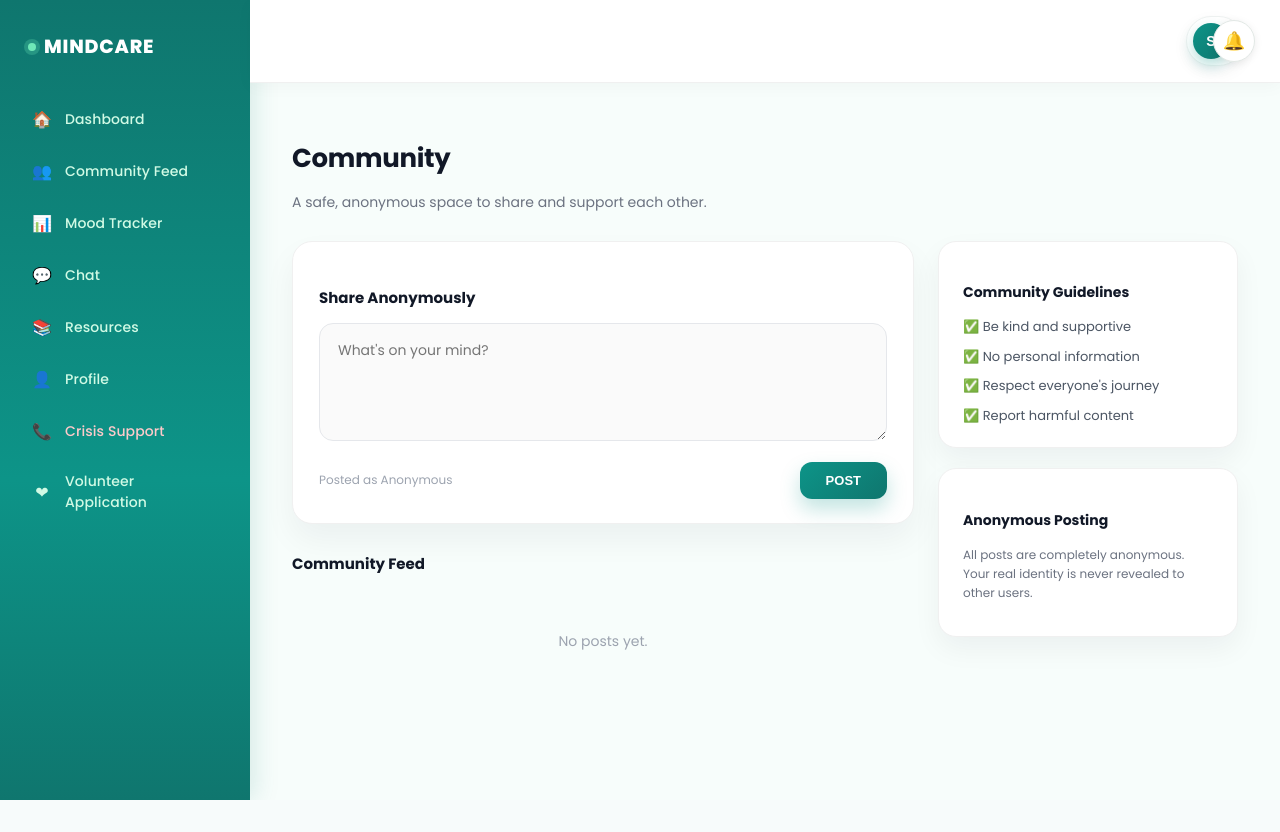
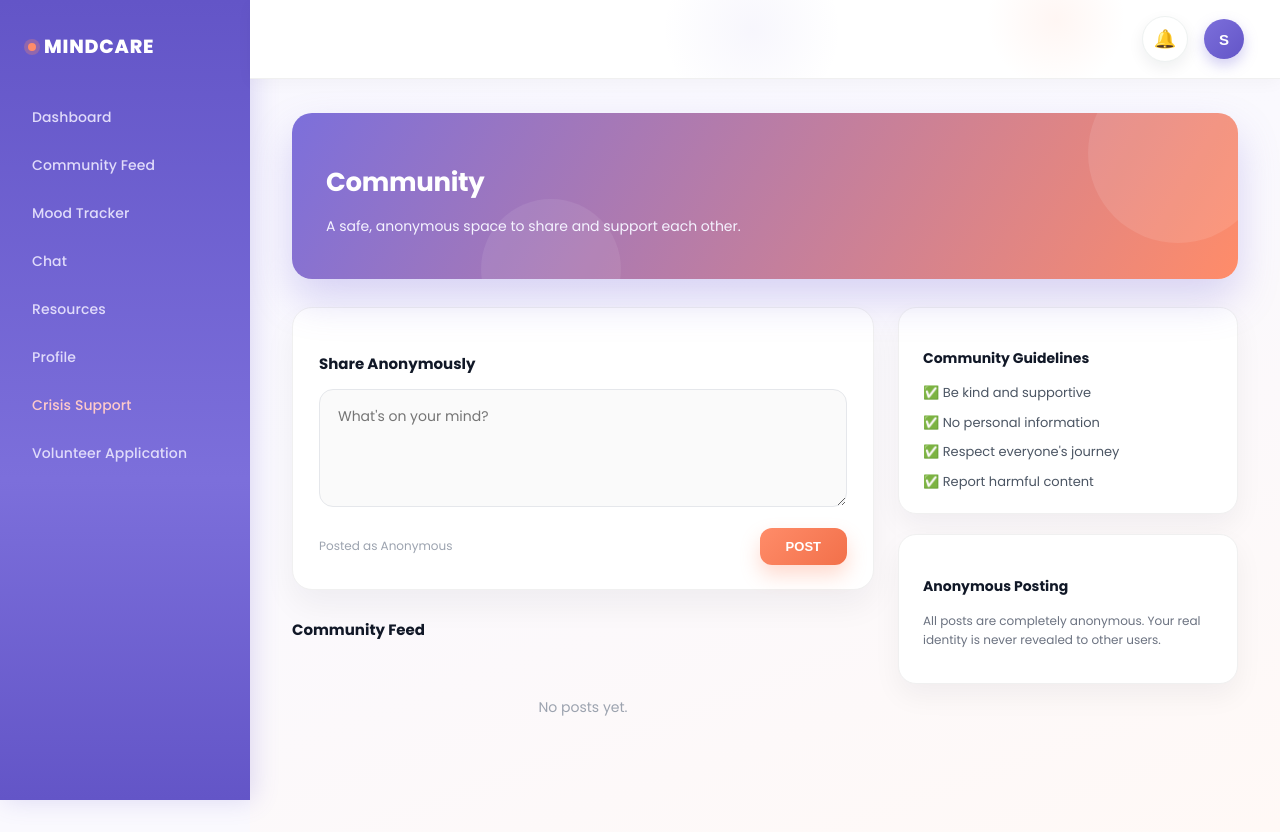
Before and after one commit to Hostich/MindCare, a Flask app: page /community/ in a window 1280 px wide. Before the commit the page ends 800 px from the top, so only its background shows below. Run offline with Flask 3, Linux system fonts and the light colour scheme; the visitor is signed in with stand-in values (Sample User, id 1); data that the repository does not hold is empty; some libraries are stand-ins or nearby versions.

Commit message:
maoni akong mga gipang usab ky nag ilis kog theme ky bati kaayu pulos ra green

```diff
--- a/app/static/css/community.css
+++ b/app/static/css/community.css
@@ -1,28 +1,60 @@
 /* ===== COMMUNITY PAGE ===== */
 .community-page {
-    max-width: 1100px;
     margin: 0;
     padding: 34px 42px 60px;
 }
 
+.community-header-banner {
+    background: linear-gradient(120deg, #7C6FDB, #FF8C69);
+    border-radius: 20px;
+    padding: 28px 34px;
+    margin-bottom: 28px;
+    box-shadow: 0 20px 40px rgba(124, 111, 219, 0.28);
+    position: relative;
+    overflow: hidden;
+}
+
+    .community-header-banner::after {
+        content: "";
+        position: absolute;
+        top: -50px;
+        right: -30px;
+        width: 180px;
+        height: 180px;
+        border-radius: 50%;
+        background-color: rgba(255, 255, 255, 0.1);
+    }
+
+    .community-header-banner::before {
+        content: "";
+        position: absolute;
+        bottom: -60px;
+        left: 20%;
+        width: 140px;
+        height: 140px;
+        border-radius: 50%;
+        background-color: rgba(255, 255, 255, 0.08);
+    }
+
 .community-header h2 {
     font-size: 26px;
     font-weight: 700;
-    color: #111827;
+    color: #ffffff;
     margin-bottom: 6px;
     letter-spacing: -0.3px;
+    position: relative;
 }
 
 .community-header p {
     font-size: 14px;
-    color: #6b7280;
-    margin-bottom: 28px;
+    color: #F5F3FF;
+    position: relative;
 }
 
 /* ===== TWO COLUMN LAYOUT ===== */
 .community-layout {
     display: grid;
-    grid-template-columns: 1fr 300px;
+    grid-template-columns: 1fr 340px;
     gap: 24px;
     align-items: start;
 }
@@ -80,7 +112,7 @@
 }
 
 .post-btn {
-    background: linear-gradient(135deg, #0d9488, #0f766e);
+    background: linear-gradient(135deg, #FF8C69, #F2704A);
     color: #ffffff;
     border: none;
     padding: 11px 26px;
@@ -88,13 +120,13 @@
     font-size: 13px;
     font-weight: 700;
     cursor: pointer;
-    box-shadow: 0 10px 20px rgba(13, 148, 136, 0.25);
+    box-shadow: 0 10px 20px rgba(255, 140, 105, 0.32);
     transition: transform 0.15s ease, box-shadow 0.15s ease;
 }
 
     .post-btn:hover {
         transform: translateY(-2px);
-        box-shadow: 0 14px 26px rgba(13, 148, 136, 0.32);
+        box-shadow: 0 14px 26px rgba(255, 140, 105, 0.4);
     }
 
 /* ===== FEED HEADING ===== */
--- a/app/static/css/dashboard_base.css
+++ b/app/static/css/dashboard_base.css
@@ -10,7 +10,7 @@ body {
     margin: 0;
     font-family: 'Poppins', Arial, Helvetica, sans-serif;
     color: #1f2937;
-    background-color: #f7fdfb;
+    background-color: #FAF9FE;
     -webkit-font-smoothing: antialiased;
 }
 
@@ -18,7 +18,7 @@ body {
 .sidebar {
     width: 250px;
     height: 100vh;
-    background: linear-gradient(180deg, #0f766e 0%, #0d9488 60%, #0f766e 100%);
+    background: linear-gradient(180deg, #6355C7 0%, #7C6FDB 60%, #6355C7 100%);
     color: #ffffff;
     display: flex;
     flex-direction: column;
@@ -27,7 +27,7 @@ body {
     top: 0;
     left: 0;
     overflow-y: auto;
-    box-shadow: 4px 0 24px rgba(15, 118, 110, 0.15);
+    box-shadow: 4px 0 24px rgba(99, 85, 199, 0.2);
     z-index: 40;
 }
 
@@ -47,8 +47,8 @@ body {
         width: 8px;
         height: 8px;
         border-radius: 50%;
-        background-color: #6ee7b7;
-        box-shadow: 0 0 0 4px rgba(110, 231, 183, 0.25);
+        background-color: #FF8C69;
+        box-shadow: 0 0 0 4px rgba(255, 140, 105, 0.28);
     }
 
 .sidebar-nav {
@@ -63,7 +63,7 @@ body {
         gap: 13px;
         padding: 12px 14px;
         border-radius: 12px;
-        color: #d1fae5;
+        color: #E0DBFA;
         text-decoration: none;
         font-size: 14px;
         font-weight: 500;
@@ -128,6 +128,7 @@ body {
     min-height: 100vh;
     margin-left: 250px;
     position: relative;
+    background: linear-gradient(160deg, #F8F7FE 0%, #FAF9FE 40%, #FFF9F6 100%);
 }
 
 /* ===== TOP BAR ===== */
@@ -142,6 +143,31 @@ body {
     top: 0;
     z-index: 45;
     box-shadow: 0 4px 16px rgba(15, 23, 42, 0.03);
+    overflow: hidden;
+}
+
+    .topbar::before {
+        content: "";
+        position: absolute;
+        top: -60px;
+        left: 40%;
+        width: 180px;
+        height: 180px;
+        border-radius: 50%;
+        background: radial-gradient(circle, rgba(124, 111, 219, 0.06) 0%, rgba(124, 111, 219, 0) 70%);
+        pointer-events: none;
+    }
+
+    .topbar::after {
+        content: "";
+        position: absolute;
+        top: -50px;
+        right: 15%;
+        width: 140px;
+        height: 140px;
+        border-radius: 50%;
+        background: radial-gradient(circle, rgba(255, 140, 105, 0.08) 0%, rgba(255, 140, 105, 0) 70%);
+        pointer-events: none;
     }
 
 .topbar-spacer {
@@ -155,45 +181,101 @@ body {
     margin-left: auto;
 }
 
-/* ===== PROFILE AVATAR ===== */
+/* ===== PROFILE MENU ===== */
+.profile-menu {
+    position: relative;
+}
+
 .profile-avatar-link {
     display: flex;
     align-items: center;
-    gap: 10px;
-    text-decoration: none;
-    padding: 6px 14px 6px 6px;
-    border-radius: 50px;
-    border: 1px solid #eef2f1;
-    background-color: #ffffff;
-    box-shadow: 0 6px 16px rgba(15, 23, 42, 0.05);
-    transition: box-shadow 0.2s ease, transform 0.2s ease;
-}
-
-    .profile-avatar-link:hover {
-        box-shadow: 0 10px 22px rgba(15, 23, 42, 0.09);
-        transform: translateY(-1px);
+    background: none;
+    border: none;
+    padding: 0;
+    cursor: pointer;
 }
 
 .profile-avatar {
-    width: 36px;
-    height: 36px;
+    width: 40px;
+    height: 40px;
     border-radius: 50%;
-    background: linear-gradient(135deg, #0d9488, #0f766e);
+    background: linear-gradient(135deg, #7C6FDB, #6355C7);
     color: #ffffff;
     display: flex;
     align-items: center;
     justify-content: center;
-    font-size: 14px;
+    font-size: 15px;
     font-weight: 700;
     flex-shrink: 0;
-    box-shadow: 0 6px 14px rgba(13, 148, 136, 0.3);
+    box-shadow: 0 6px 14px rgba(124, 111, 219, 0.35);
+    transition: transform 0.2s ease;
 }
 
-.profile-name {
+.profile-avatar-link:hover .profile-avatar {
+    transform: scale(1.05);
+}
+
+.profile-dropdown {
+    position: absolute;
+    top: 54px;
+    right: 0;
+    width: 240px;
+    background-color: #ffffff;
+    border: 1px solid #f0f0f0;
+    border-radius: 16px;
+    box-shadow: 0 24px 48px rgba(15, 23, 42, 0.14);
+    padding: 10px;
+    z-index: 60;
+}
+
+.profile-dropdown-header {
+    display: flex;
+    align-items: center;
+    gap: 10px;
+    padding: 10px 8px;
+}
+
+    .profile-dropdown-header .profile-avatar {
+        width: 34px;
+        height: 34px;
+        font-size: 13px;
+    }
+
+.profile-dropdown-name {
     font-size: 13px;
     font-weight: 600;
     color: #111827;
-    white-space: nowrap;
+}
+
+.profile-dropdown hr {
+    border: none;
+    border-top: 1px solid #f0f0f0;
+    margin: 6px 0;
+}
+
+.profile-dropdown-item {
+    display: flex;
+    align-items: center;
+    gap: 10px;
+    padding: 10px 8px;
+    border-radius: 10px;
+    font-size: 13px;
+    font-weight: 500;
+    color: #374151;
+    text-decoration: none;
+    transition: background-color 0.15s ease;
+}
+
+    .profile-dropdown-item:hover {
+        background-color: #f3f4f6;
+    }
+
+    .profile-dropdown-item.logout-item {
+        color: #dc2626;
+    }
+
+        .profile-dropdown-item.logout-item:hover {
+            background-color: #fef2f2;
         }
 
 /* ===== NOTIFICATION BELL ===== */
@@ -599,117 +655,4 @@ body {
         grid-template-columns: 110px minmax(0, 1fr);
         font-size: 13px;
     }
-
 }
-
-/* =========================
-   NOTIFICATION BELL
-   ========================= */
-
-.notification-container {
-    position: fixed;
-    top: 20px;
-    right: 25px;
-    z-index: 1000;
-}
-
-.notification-button {
-    position: relative;
-    width: 42px;
-    height: 42px;
-
-    border: 1px solid #e2e8e5;
-    border-radius: 50%;
-
-    background: #ffffff;
-    cursor: pointer;
-
-    font-size: 18px;
-
-    display: flex;
-    align-items: center;
-    justify-content: center;
-
-    box-shadow: 0 2px 8px rgba(0, 0, 0, 0.08);
-}
-
-.notification-button:hover {
-    background: #f5faf8;
-}
-
-.notification-badge {
-    position: absolute;
-
-    top: -3px;
-    right: -3px;
-
-    min-width: 18px;
-    height: 18px;
-
-    padding: 0 4px;
-
-    border-radius: 50%;
-
-    background: #e74c3c;
-    color: white;
-
-    font-size: 10px;
-    font-weight: bold;
-
-    display: flex;
-    align-items: center;
-    justify-content: center;
-}
-
-
-/* Notification dropdown */
-
-.notification-dropdown {
-    position: absolute;
-
-    top: 50px;
-    right: 0;
-
-    width: 320px;
-    max-height: 400px;
-
-    overflow-y: auto;
-
-    background: white;
-
-    border: 1px solid #e2e8e5;
-    border-radius: 12px;
-
-    box-shadow: 0 5px 20px rgba(0, 0, 0, 0.12);
-
-    padding: 15px;
-}
-
-.notification-dropdown h3 {
-    margin: 0 0 12px;
-
-    font-size: 15px;
-}
-
-.notification-item {
-    padding: 10px 0;
-
-    border-bottom: 1px solid #edf1ef;
-}
-
-.notification-item strong {
-    font-size: 13px;
-}
-
-.notification-item p {
-    margin: 5px 0;
-
-    font-size: 12px;
-    color: #6f7d78;
-}
-
-.notification-item a {
-    font-size: 12px;
-    color: #079c7b;
-    text-decoration: none;
-}
--- a/app/templates/community/community.html
+++ b/app/templates/community/community.html
@@ -9,9 +9,11 @@ Community
 
 <div class="community-page">
 
-    <div class="community-header">
-        <h2>Community</h2>
-        <p>A safe, anonymous space to share and support each other.</p>
+    <div class="community-header-banner">
+        <div class="community-header">
+            <h2>Community</h2>
+            <p>A safe, anonymous space to share and support each other.</p>
+        </div>
     </div>
 
     <div class="community-layout">
--- a/app/templates/dashboard_base.html
+++ b/app/templates/dashboard_base.html
@@ -27,14 +27,14 @@
         {% if current_user.role == "Seeker" %}
 
         <nav class="sidebar-nav">
-            <a href="{{ url_for('seeker.dashboard') }}"><span class="nav-icon">&#127968;</span> Dashboard</a>
-            <a href="{{ url_for('community.community_feed') }}"><span class="nav-icon">&#128101;</span> Community Feed</a>
-            <a href="{{ url_for('mood.mood_tracker') }}"><span class="nav-icon">&#128202;</span> Mood Tracker</a>
-            <a href="{{ url_for('seeker.chat', conversation_id = request.args.get('conversation_id'))}}"><span class="nav-icon">&#128172;</span> Chat</a>
-            <a href="#"><span class="nav-icon">&#128218;</span> Resources</a>
-            <a href="{{ url_for('profile.view_profile') }}"><span class="nav-icon">&#128100;</span> Profile</a>
-            <a href="#" class="crisis-link"><span class="nav-icon">&#128222;</span> Crisis Support</a>
-            <a href="#"><span class="nav-icon">&#10084;</span> Volunteer Application</a>
+            <a href="{{ url_for('seeker.dashboard') }}">Dashboard</a>
+            <a href="{{ url_for('community.community_feed') }}">Community Feed</a>
+            <a href="{{ url_for('mood.mood_tracker') }}">Mood Tracker</a>
+            <a href="{{ url_for('seeker.chat', conversation_id = request.args.get('conversation_id'))}}">Chat</a>
+            <a href="#">Resources</a>
+            <a href="{{ url_for('profile.view_profile') }}">Profile</a>
+            <a href="#" class="crisis-link">Crisis Support</a>
+            <a href="#">Volunteer Application</a>
         </nav>
 
         <!-- ===================== -->
@@ -43,25 +43,25 @@
         {% elif current_user.role == "Volunteer" %}
 
         <nav class="sidebar-nav">
-            <a href="{{ url_for('volunteer.dashboard') }}"><span class="nav-icon">&#127968;</span> Dashboard</a>
-            <a href="{{ url_for('community.community_feed') }}"><span class="nav-icon">&#128101;</span> Community Feed</a>
-            <a href="{{ url_for('volunteer.chat') }}"><span class="nav-icon">&#128172;</span> Chat</a>
-            <a href="#"><span class="nav-icon">&#128203;</span> Counselor Referral</a>
-            <a href="#"><span class="nav-icon">&#128218;</span> Resources</a>
-            <a href="{{ url_for('profile.volunteer_profile') }}"><span class="nav-icon">&#128100;</span> Profile</a>
+            <a href="{{ url_for('volunteer.dashboard') }}">Dashboard</a>
+            <a href="{{ url_for('community.community_feed') }}">Community Feed</a>
+            <a href="{{ url_for('volunteer.chat') }}">Chat</a>
+            <a href="#">Counselor Referral</a>
+            <a href="#">Resources</a>
+            <a href="{{ url_for('profile.view_profile') }}">Profile</a>
         </nav>
 
         <!-- ===================== -->
-        <!-- COUNSELOR SIDEBAR  {url_for('counselor.counseling_sessions')}} -->
+        <!-- COUNSELOR SIDEBAR -->
         <!-- ===================== -->
         {% elif current_user.role == "Counselor" %}
 
         <nav class="sidebar-nav">
-            <a href="#"><span class="nav-icon">&#127968;</span> Dashboard</a>
-            <a href="#"><span class="nav-icon">&#128172;</span> Counseling Sessions</a>
-            <a href="#"><span class="nav-icon">&#128260;</span> referrals</a>
-            <a href="#"><span class="nav-icon">&#128218;</span> Resources</a>
-            <a href="{{ url_for('profile.view_profile') }}"><span class="nav-icon">&#128100;</span> Profile</a>
+            <a href="#">Dashboard</a>
+            <a href="#">Counseling Sessions</a>
+            <a href="#">referrals</a>
+            <a href="#">Resources</a>
+            <a href="{{ url_for('profile.view_profile') }}">Profile</a>
         </nav>
 
         <!-- ===================== -->
@@ -70,13 +70,13 @@
         {% elif current_user.role == "Admin" %}
 
         <nav class="sidebar-nav">
-            <a href="#"><span class="nav-icon">&#127968;</span> Dashboard</a>
-            <a href="#"><span class="nav-icon">&#128100;</span> Users</a>
-            <a href="#"><span class="nav-icon">&#128101;</span> Community</a>
-            <a href="#"><span class="nav-icon">&#129309;</span> Volunteers</a>
-            <a href="#"><span class="nav-icon">&#128172;</span> Counselors</a>
-            <a href="#"><span class="nav-icon">&#128202;</span> Reports</a>
-            <a href="#"><span class="nav-icon">&#128218;</span> Resources</a>
+            <a href="#">Dashboard</a>
+            <a href="#">Users</a>
+            <a href="#">Community</a>
+            <a href="#">Volunteers</a>
+            <a href="#">Counselors</a>
+            <a href="#">Reports</a>
+            <a href="#">Resources</a>
         </nav>
 
         {% endif %}
@@ -145,14 +145,14 @@
                         </div>
                         <hr>
                         <a href="{{ url_for('profile.view_profile') }}" class="profile-dropdown-item">
-                            <span class="nav-icon">&#128100;</span> View Profile
+                            View Profile
                         </a>
                         <a href="#" class="profile-dropdown-item">
-                            <span class="nav-icon">&#9881;</span> Settings
+                            Settings
                         </a>
                         <hr>
                         <a href="#" class="profile-dropdown-item logout-item">
-                            <span class="nav-icon">&#8618;</span> Logout
+                            Logout
                         </a>
                     </div>
                 </div>
```
Also changed, not shown: other parts of app/static/css/community.css (+90 -21 lines), other parts of app/static/css/dashboard_base.css (+12 -38 lines), app/static/css/dashboard.css (+14 -14 lines), app/static/css/landing.css (+32 -32 lines), app/static/css/login.css (+9 -9 lines), app/static/css/mood_entry.css (+11 -11 lines), app/static/css/register.css (+10 -10 lines). Lines whose indentation alone changed are shown as unchanged.
